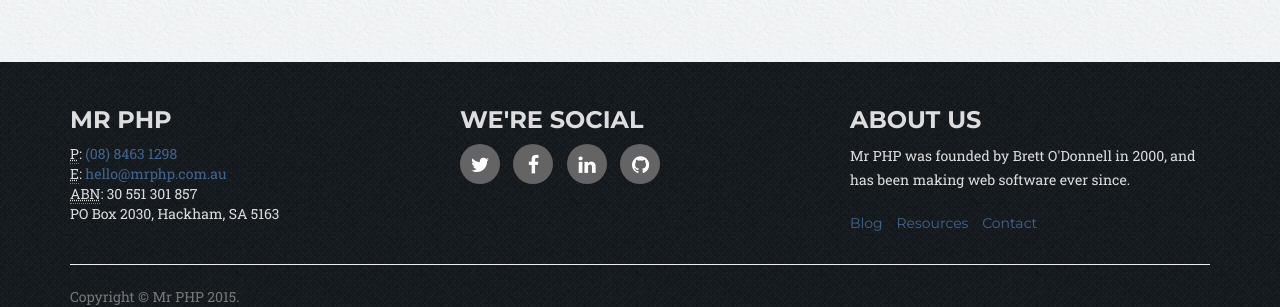
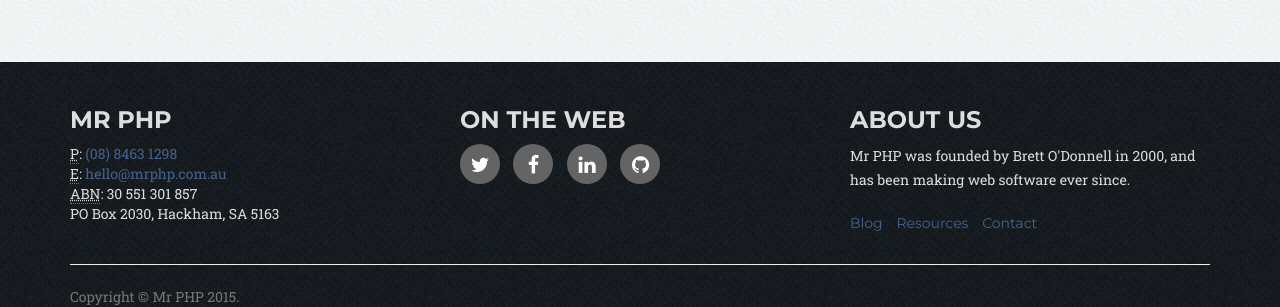
Before and after one commit to mr-php/mr-php.github.io, a Jekyll site: the page built from index.html, in a window 1280 px wide and 900 px high, scrolled down 6065 px. Shown: the part 568-875 px from the top of the window. Built offline with Jekyll 4.4.1, drawn with Linux system fonts in a browser that asks for light colours; nearby versions of some CDN libraries; some web fonts are replaced; Markdown is read by kramdown in place of the engine named in the settings.

Commit message:
text change

```diff
--- a/_includes/footer.html
+++ b/_includes/footer.html
@@ -9,7 +9,7 @@
                 <address>{{ site.address }}</address>
             </div>
             <div class="col-md-4">
-                <h3>We're Social</h3>
+                <h3>On the Web</h3>
                 <ul class="list-inline social-buttons">
                     <li class="text-center">
                         <a href="https://twitter.com/{{site.twitter_username}}"><i class="fa fa-twitter"></i></a>
```
